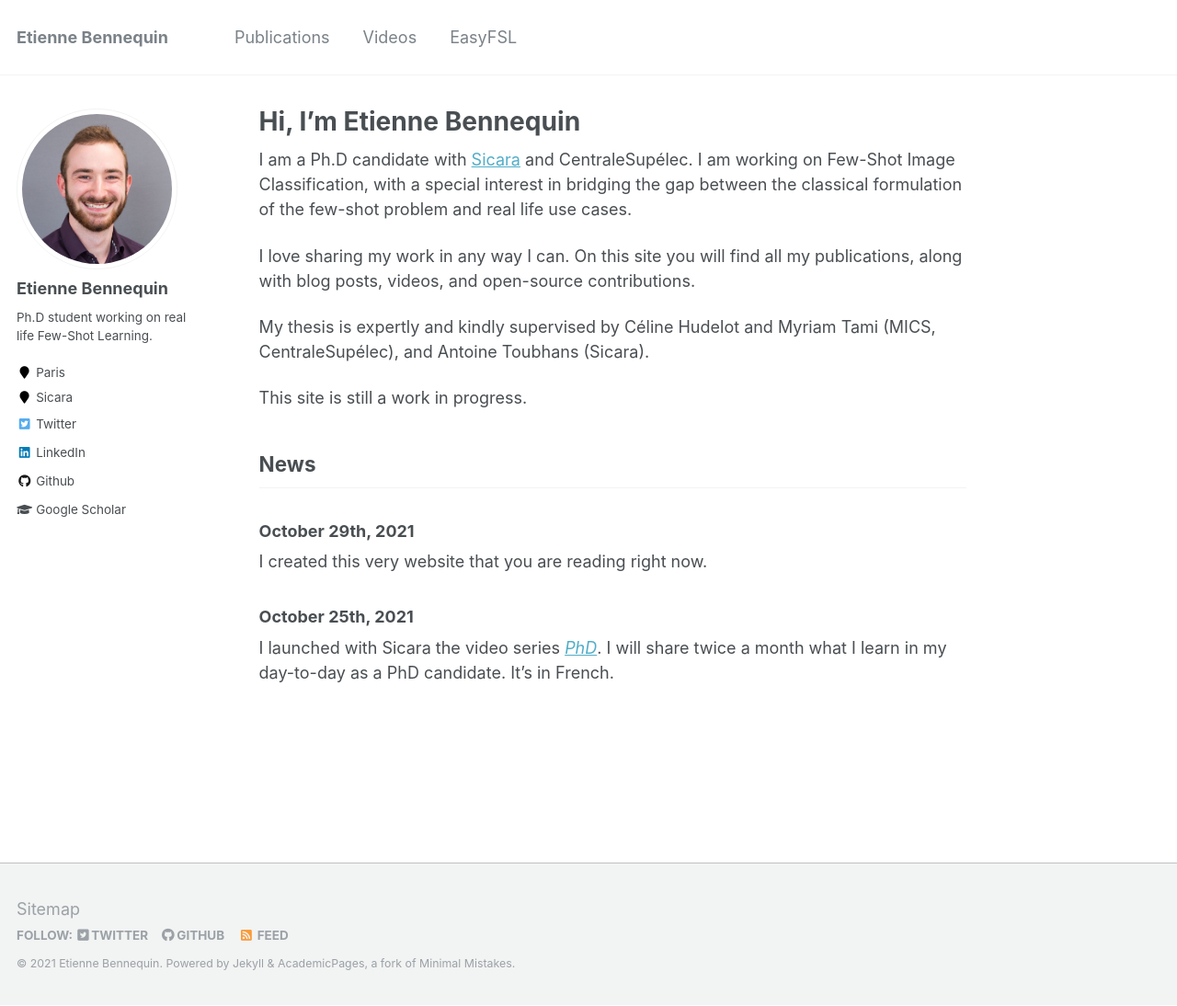
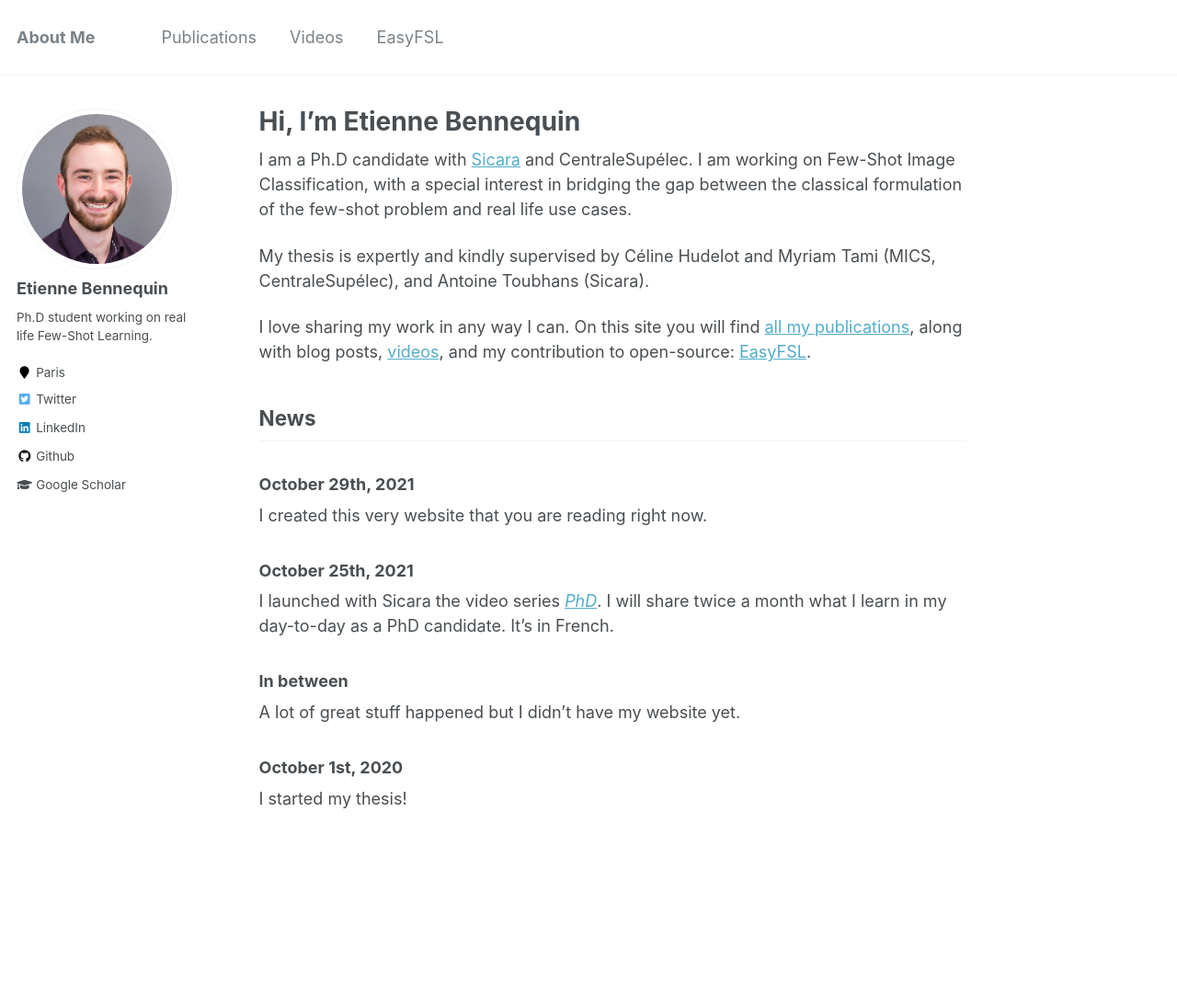
Before and after one commit to ebennequin/ebennequin.github.io, a Jekyll site: the page built from _pages/about.md, in a window 1280 px wide and 1094 px high. Shown: the whole window at 92% size. Built offline with Jekyll 4.4.1, drawn with Linux system fonts in a browser that asks for light colours.

Commit message:
Update website

```diff
--- a/_config.yml
+++ b/_config.yml
@@ -7,7 +7,7 @@
 
 # Site Settings
 locale                   : "en-US"
-title                    : "Etienne Bennequin"
+title                    : "About Me"
 title_separator          : "-"
 name                     : &name "Etienne Bennequin"
 description              : &description "Ph.D student with CentraleSupélec and Sicara."
@@ -84,7 +84,7 @@ author:
   avatar           : "profile.jpeg"
   bio              : "Ph.D student working on real life Few-Shot Learning."
   location         : "Paris"
-  employer         : "Sicara"
+  employer         :
   pubmed           :
   googlescholar    : "https://scholar.google.com/citations?user=a8e5iNgAAAAJ&hl=fr"
   email            :
--- a/_layouts/default.html
+++ b/_layouts/default.html
@@ -18,12 +18,6 @@ layout: compress
 
     {{ content }}
 
-    <div class="page__footer">
-      <footer>
-        {% include footer/custom.html %}
-        {% include footer.html %}
-      </footer>
-    </div>
 
     {% include scripts.html %}
 
--- a/_pages/about.md
+++ b/_pages/about.md
@@ -12,13 +12,13 @@ I am a Ph.D candidate with [Sicara](https://www.sicara.ai/) and CentraleSupélec
 I am working on Few-Shot Image Classification, with a special interest in bridging the gap between
 the classical formulation of the few-shot problem and real life use cases.
 
-I love sharing my work in any way I can. On this site you will find all my publications,
-along with blog posts, videos, and open-source contributions.
-
 My thesis is expertly and kindly supervised by Céline Hudelot and Myriam Tami (MICS, CentraleSupélec),
 and Antoine Toubhans (Sicara).
 
-This site is still a work in progress.
+I love sharing my work in any way I can. On this site you will find [all my publications](https://ebennequin.github.io/publications/),
+along with blog posts, [videos](https://ebennequin.github.io/videos/),
+and my contribution to open-source: [EasyFSL](https://ebennequin.github.io/videos/).
+
 
 ## News
 
@@ -30,3 +30,9 @@ I created this very website that you are reading right now.
 I launched with Sicara the video series [*PhD*](https://www.youtube.com/watch?v=-3gPJFFd1yI&ab_channel=Sicara).
 I will share twice a month what I learn in my day-to-day as a PhD candidate.
 It's in French.
+
+### In between
+A lot of great stuff happened but I didn't have my website yet.
+
+### October 1st, 2020
+I started my thesis!
```
